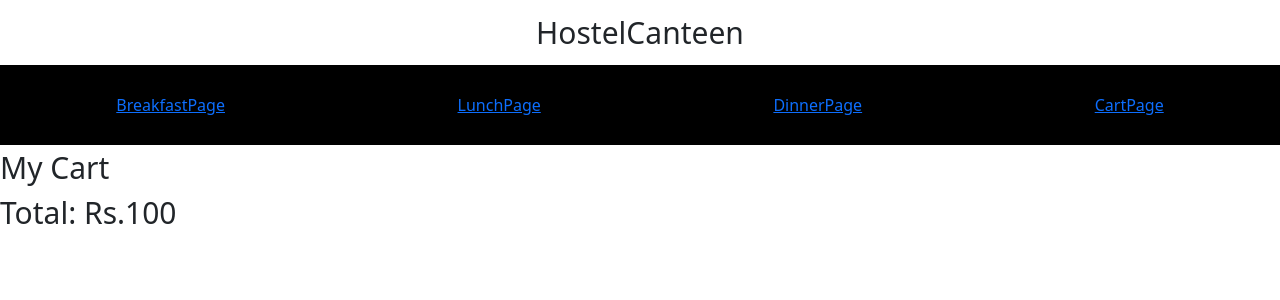
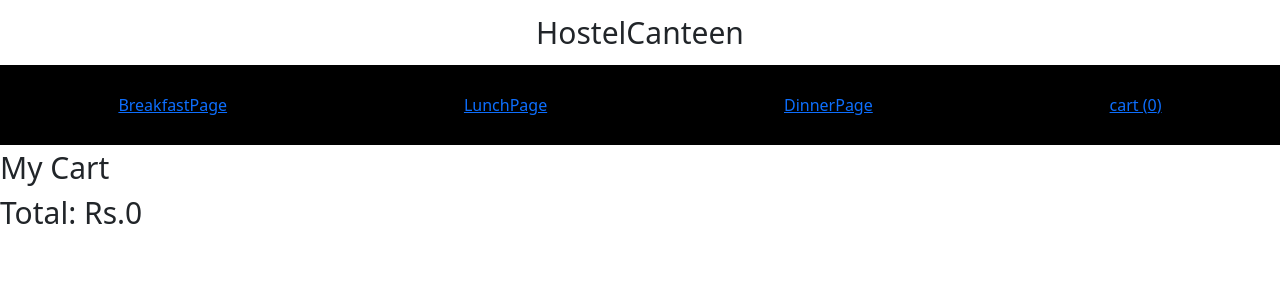
Before and after one commit to Ruvindya/hostelcanteenWbApplication, a React (Create React App) app in the folder client/: page /Cart in a window 1280 px wide. Shown: the top 300 px of the page. Built offline with nearby package versions, Linux system fonts and the light colour scheme.

Commit message:
Context method applied correctly

```diff
--- a/client/src/App.js
+++ b/client/src/App.js
@@ -6,7 +6,7 @@
 import Breakfast from './Components/Breakfast';
 import Lunch from './Components/Lunch';
 import Dinner from './Components/Dinner';
-import Cart from './Components/Cart';
+import CartPage from './Components/Cart';
 import { useState }  from 'react';
 
 
@@ -27,7 +27,7 @@
 
 
 function App() {
-  const [cart,setCart] = useState([]);
+
 
 return (
 
@@ -40,9 +40,9 @@
 
     <Routes>
 
-    <Route path="/Breakfast" exact element={<Breakfast cart={cart} setCart={setCart}/>} />
+    <Route path="/Breakfast" exact element={<Breakfast/>} />
 
-    <Route path="/Cart" exact element={<Cart cart={cart} setCart={setCart}/>} />
+    <Route path="/Cart" exact element={<CartPage/>} />
 
     <Route path="/Lunch" exact element={<Lunch/>} />
     <Route path="/Dinner" exact element={<Dinner/>} />
--- a/client/src/Components/Breakfast.js
+++ b/client/src/Components/Breakfast.js
@@ -1,10 +1,15 @@
 import React ,{ useState }  from 'react';
 import { faker } from '@faker-js/faker';
 import SingleProduct from './SingleProduct';
+import "./Style.css";
+
 
 faker.seed(100);
 
-const Breakfast = ( cart,setCart) => {
+const Breakfast = ({}) => {
+
+
+
   const productArray = [...Array(4)].map(()=>({
     id:faker.datatype.uuid(),
     name: faker.commerce.productName(),
@@ -19,7 +24,7 @@
   return (
     <div className='productContainer'>
       {products.map((prod => (
-        <SingleProduct prod={prod} cart={cart} setCart={setCart} key={prod.id}/>
+        <SingleProduct prod={prod}  key={prod.id}/>
 
       )))}
 
--- a/client/src/Components/Cart.js
+++ b/client/src/Components/Cart.js
@@ -1,14 +1,29 @@
-import React from 'react'
+import React , {useEffect, useState, useContext} from 'react'
+import SingleProduct from './SingleProduct'
+import { Cart } from '../Context';
 
-const Cart = () => {
+const CartPage = () => {
+  const [total, setTotal] = useState();
+  const {cart} = useContext(Cart);
+
+  useEffect(() => {
+    setTotal(cart.reduce((acc, curr) => acc + Number(curr.price), 0))
+  }, [cart]);
+
   return (
     <div>
       <span style={{fontSize: 30}}>My Cart</span>
       <br />
-      <span style= {{fontSize: 30}}>Total: Rs.100</span>
-      <div className='productContainer'>{}</div>
+      <span style= {{fontSize: 30}}>Total: Rs.{total}</span>
+      <div className='productContainer'>
+        {cart.map((prod) => (
+          <SingleProduct
+            prod={prod}
+            key={prod.id}
+            />
+        ))}</div>
     </div>
   )
 }
 
-export default Cart
+export default CartPage
--- a/client/src/Components/Header.js
+++ b/client/src/Components/Header.js
@@ -1,8 +1,10 @@
-import React from 'react';
+import React , {useContext} from 'react';
 import {Link} from 'react-router-dom';
 import './Style.css';
+import { Cart } from '../Context';
 
 const Header = () => {
+    const {cart} = useContext(Cart);
   return (
     <div>
         <span className='header'>HostelCanteen</span>
@@ -17,7 +19,8 @@
                 <Link to='/Dinner'>DinnerPage</Link>
             </li>
             <li >
-                <Link to='/Cart'>CartPage</Link>
+                <Link to='/Cart'>cart ({cart.length})
+                </Link>
             </li>
 
         </ul>
--- a/client/src/Components/SingleProduct.js
+++ b/client/src/Components/SingleProduct.js
@@ -1,8 +1,11 @@
-import React from 'react'
+import React , {useContext} from 'react'
 import "./Style.css";
+import { Cart } from '../Context';
 
-const SingleProduct = ({prod, cart, setCart}) => {
-    console.log(cart);
+const SingleProduct = ({prod}) => {
+
+    const {cart,setCart} = useContext(Cart);
+
 
 
   return (
@@ -23,8 +26,7 @@
              >
                  Remove From Cart
              </button>
-
-        ) : (
+        ): (
             <button
                     className='add'
                     onClick={() => {
--- /dev/null
+++ b/client/src/Context.js
@@ -0,0 +1,15 @@
+import React, { createContext,useState } from 'react'
+
+export const Cart = createContext()
+
+
+const Context = ({children}) => {
+  const [cart, setCart] = useState([]);
+  return (
+    <Cart.Provider value={{cart, setCart}}>
+        {children}
+    </Cart.Provider>
+  )
+}
+
+export default Context
--- a/client/src/index.js
+++ b/client/src/index.js
@@ -1,5 +1,6 @@
 import React from 'react';
 import ReactDOM from 'react-dom/client';
+import Context from './Context';
 
 import App from './App';
 import reportWebVitals from './reportWebVitals';
@@ -7,7 +8,9 @@
 const root = ReactDOM.createRoot(document.getElementById('root'));
 root.render(
   <React.StrictMode>
+    <Context>
     <App />
+    </Context>
   </React.StrictMode>
 );
 
```
Lines whose indentation alone changed are shown as unchanged.
